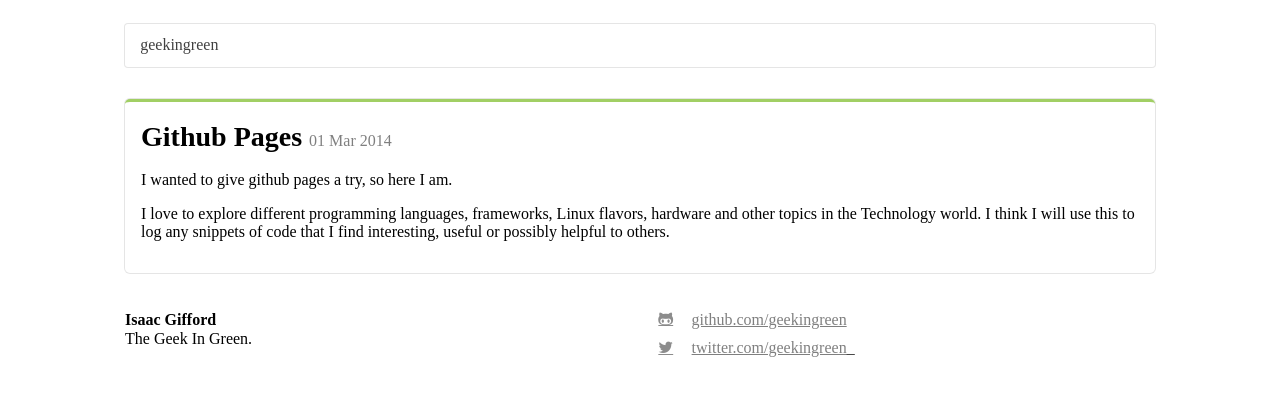
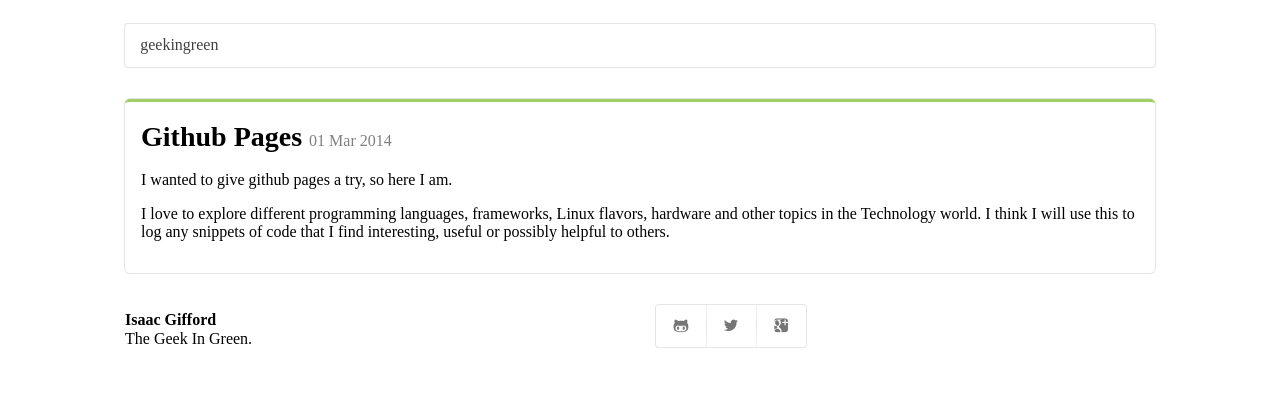
Before and after one commit to geekingreen/geekingreen.github.io, a Jekyll site: the page built from _posts/2014-03-01-github-pages.markdown, in a window 1280 px wide. Shown: the top 396 px of the page. Built offline with Jekyll 4.4.1, drawn with Linux system fonts in a browser that asks for light colours; nearby versions of some CDN libraries; Markdown is read by kramdown in place of the engine named in the settings.

Commit message:
update social icons

```diff
--- a/_layouts/default.html
+++ b/_layouts/default.html
@@ -40,10 +40,11 @@
             </div>
 					</div>
 					<div class="eight wide column">
-            <div class="ui link list">
-              <a class="item" href="https://github.com/geekingreen"><i class="github icon"></i>github.com/geekingreen</a>
-              <a class="item" href="https://twitter.com/geekingreen_"><i class="twitter icon"></i>twitter.com/geekingreen_</a>
-            </div>
+						<div class="ui icon menu">
+	            <a class="item" href="https://github.com/geekingreen"><i class="github icon"></i></a>
+		          <a class="item" href="https://twitter.com/geekingreen_"><i class="twitter icon"></i></a>
+							<a class="item" href="https://plus.google.com/+IsaacGifford-geekingreen"><i class="google plus sign icon"></i></a>
+						</div>
           </div>
         </div>
 
```
